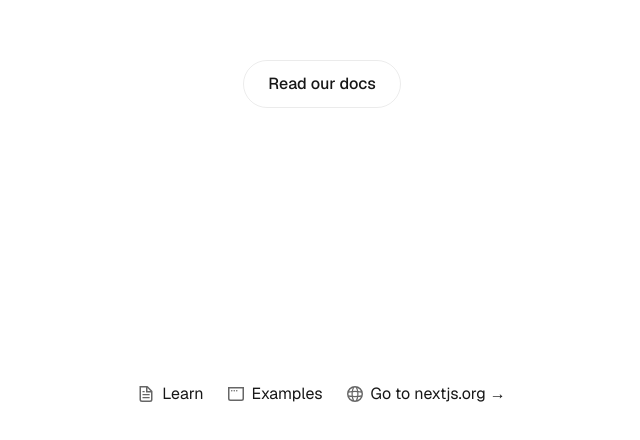
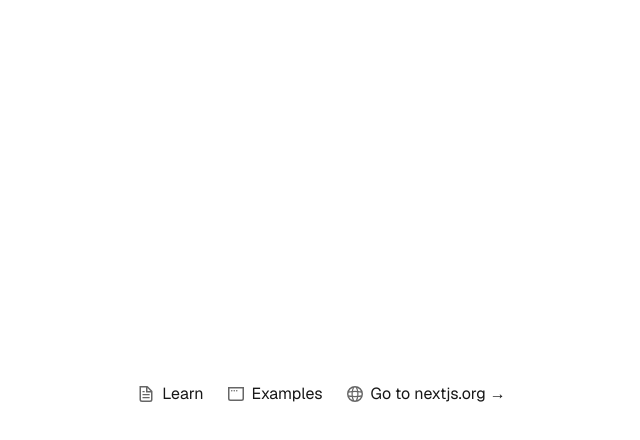
Before and after one commit to vitorFernandesSurePay/poc-master-to-dev, a Next.js app in the folder nextjs/: page / in a window 1280 px wide. Shown: the part 316-756 px from the top of the page, without its empty margins (318-958 px from the left). Built offline with nearby package versions, Linux system fonts and the light colour scheme.

Commit message:
feat: amazing

```diff
--- a/nextjs/src/app/page.tsx
+++ b/nextjs/src/app/page.tsx
@@ -6,17 +6,7 @@
       <main className="flex flex-col gap-[32px] row-start-2 items-center sm:items-start">
 
 
-        <div className="flex gap-4 items-center flex-col sm:flex-row">
 
-          <a
-            className="rounded-full border border-solid border-black/[.08] dark:border-white/[.145] transition-colors flex items-center justify-center hover:bg-[#f2f2f2] dark:hover:bg-[#1a1a1a] hover:border-transparent font-medium text-sm sm:text-base h-10 sm:h-12 px-4 sm:px-5 w-full sm:w-auto md:w-[158px]"
-            href="https://nextjs.org/docs?utm_source=create-next-app&utm_medium=appdir-template-tw&utm_campaign=create-next-app"
-            target="_blank"
-            rel="noopener noreferrer"
-          >
-            Read our docs
-          </a>
-        </div>
       </main>
       <footer className="row-start-3 flex gap-[24px] flex-wrap items-center justify-center">
         <a
```
